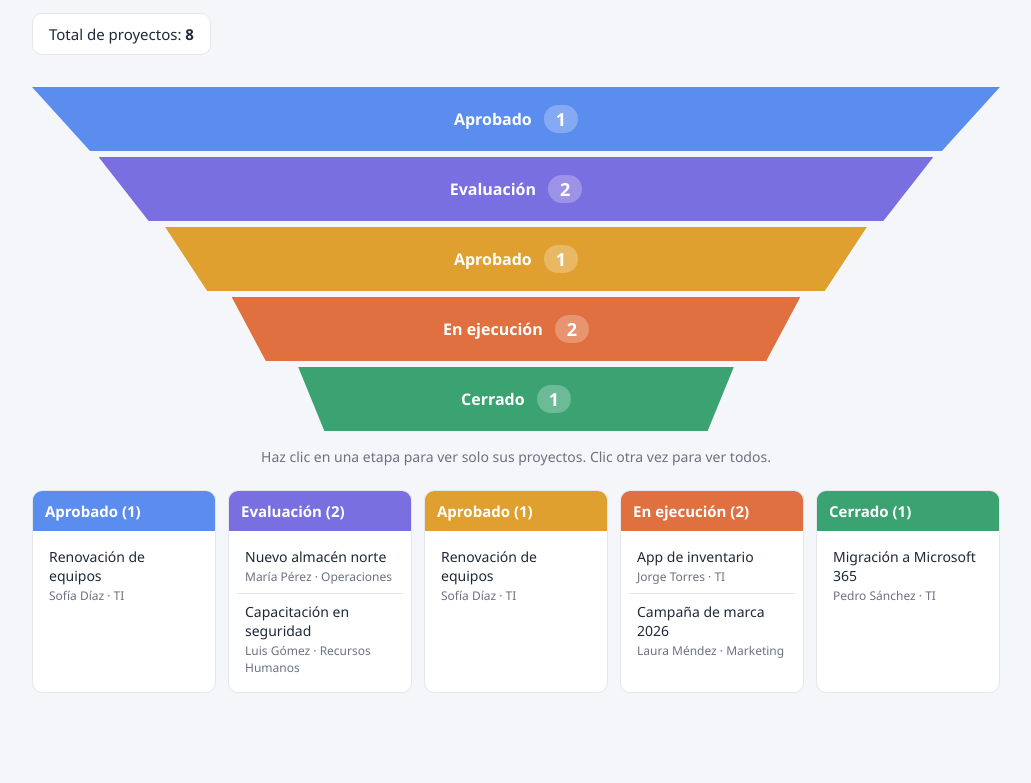
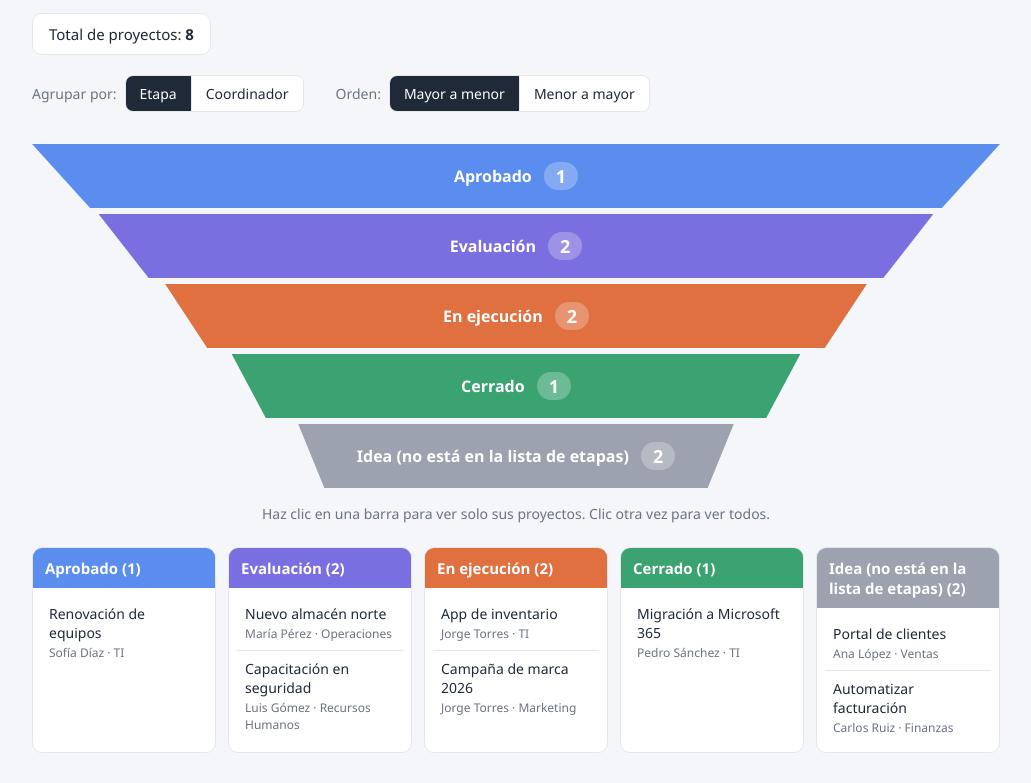
Before and after one commit to j03ystick/embudo-proyectos, a plain HTML site: page index.html in a window 1280 px wide. Shown: the part 91-874 px from the top of the page, without its empty margins (124-1155 px from the left). Before the commit the page ends 832 px from the top, so only its background shows below. Drawn offline with Linux system fonts and the light colour scheme.

Commit message:
Agrupar por coordinador y opción de orden menor a mayor
Co-Authored-By: Claude Opus 5.5 <noreply@anthropic.com>
Claude-Session: https://claude.ai/code/session_011er59V5xDp6kz6p5GaXmLf

```diff
--- a/index.html
+++ b/index.html
@@ -14,27 +14,52 @@
       <div class="resumen" id="resumen"></div>
     </header>
 
+    <!-- Botones para elegir cómo agrupar y en qué orden -->
+    <div class="controles">
+      <div class="control">
+        <span class="etiqueta">Agrupar por:</span>
+        <div class="botones" id="botonesAgrupar"></div>
+      </div>
+      <div class="control">
+        <span class="etiqueta">Orden:</span>
+        <div class="botones" id="botonesOrden">
+          <button data-orden="mayor">Mayor a menor</button>
+          <button data-orden="menor">Menor a mayor</button>
+        </div>
+      </div>
+    </div>
+
     <!-- Aquí se dibuja el embudo -->
     <div class="embudo" id="embudo"></div>
-    <p class="ayuda">Haz clic en una etapa para ver solo sus proyectos. Clic otra vez para ver todos.</p>
+    <p class="ayuda">Haz clic en una barra para ver solo sus proyectos. Clic otra vez para ver todos.</p>
 
     <!-- Aquí se dibujan las listas de proyectos -->
     <div class="listas" id="listas"></div>
   </div>
 
   <script>
+    // Colores que se usan cuando el grupo no tiene color propio (por ejemplo, cada coordinador)
+    var PALETA = ["#5B8DEF", "#7A6FE0", "#E0A030", "#E07040", "#3BA272", "#D45087", "#2CA6B0", "#8C6D46", "#6B7A8F", "#B85FC2"];
+    var COLOR_SIN_DATO = "#9CA3AF";
+
+    // Lo que el usuario eligió en pantalla
+    var estado = {
+      agruparPor: "etapa",     // campo por el que se agrupa
+      orden: "mayor",          // "mayor" = ancho arriba; "menor" = angosto arriba
+      seleccionado: null       // grupo en el que se hizo clic
+    };
+    var datos = null;
+
     // 1) Leemos los datos del archivo projects.json
     fetch("projects.json?v=" + Date.now())
       .then(function (respuesta) { return respuesta.json(); })
-      .then(dibujar)
+      .then(function (json) { datos = json; iniciar(); })
       .catch(function () {
         document.getElementById("listas").innerHTML =
           '<div class="error">No se pudo leer projects.json. Revisa que el archivo exista y no tenga errores (comas, comillas).</div>';
       });
 
-    var etapaSeleccionada = null;
-
-    function dibujar(datos) {
+    function iniciar() {
       document.getElementById("titulo").textContent = datos.titulo || "Embudo de Proyectos";
       document.title = datos.titulo || "Embudo de Proyectos";
       if (datos.actualizado) {
@@ -43,65 +68,140 @@
       document.getElementById("resumen").innerHTML =
         "Total de proyectos: <strong>" + datos.proyectos.length + "</strong>";
 
-      dibujarEmbudo(datos);
-      dibujarListas(datos);
+      // Botones de "Agrupar por" (salen de "agrupar_por" en projects.json)
+      var opciones = datos.agrupar_por || [{ campo: "etapa", titulo: "Etapa" }];
+      estado.agruparPor = opciones[0].campo;
+      var cont = document.getElementById("botonesAgrupar");
+      opciones.forEach(function (op) {
+        var b = document.createElement("button");
+        b.textContent = op.titulo;
+        b.dataset.campo = op.campo;
+        b.onclick = function () { estado.agruparPor = op.campo; estado.seleccionado = null; dibujarTodo(); };
+        cont.appendChild(b);
+      });
+
+      // Botones de "Orden"
+      document.querySelectorAll("#botonesOrden button").forEach(function (b) {
+        b.onclick = function () { estado.orden = b.dataset.orden; dibujarTodo(); };
+      });
+
+      dibujarTodo();
     }
 
-    // 2) Dibujamos una barra por etapa; cada una es un poco más angosta que la anterior
-    function dibujarEmbudo(datos) {
+    // 2) Armamos los grupos: cada grupo tiene nombre, color y su lista de proyectos
+    function armarGrupos() {
+      var campo = estado.agruparPor;
+      var grupos = [];
+      var porNombre = {};
+
+      function agregarGrupo(nombre, color) {
+        if (porNombre[nombre]) return;              // evita grupos repetidos
+        porNombre[nombre] = { nombre: nombre, color: color, proyectos: [] };
+        grupos.push(porNombre[nombre]);
+      }
+
+      // Si agrupamos por etapa, usamos el orden y colores de "etapas" en projects.json
+      if (campo === "etapa") {
+        (datos.etapas || []).forEach(function (e) { agregarGrupo(e.nombre, e.color); });
+      }
+
+      datos.proyectos.forEach(function (p) {
+        var valor = (p[campo] || "").toString().trim();
+        var nombre = valor || "Sin " + campo;
+        // Una etapa escrita en un proyecto pero que no existe en "etapas" se marca para que se note
+        if (campo === "etapa" && valor && !porNombre[nombre]) nombre = valor + " (no está en la lista de etapas)";
+        agregarGrupo(nombre, null);
+        porNombre[nombre].proyectos.push(p);
+      });
+
+      if (campo === "etapa") {
+        // Las etapas mantienen su orden; "menor a mayor" las pone al revés
+        if (estado.orden === "menor") grupos.reverse();
+      } else {
+        // Otros campos (coordinador, etc.) se ordenan por cantidad de proyectos
+        grupos.sort(function (a, b) {
+          var dif = b.proyectos.length - a.proyectos.length;
+          if (estado.orden === "menor") dif = -dif;
+          return dif !== 0 ? dif : a.nombre.localeCompare(b.nombre, "es");
+        });
+      }
+
+      // Colores para los grupos que no tienen uno propio
+      var i = 0;
+      grupos.forEach(function (g) {
+        if (!g.color) g.color = /^Sin |no está en la lista/.test(g.nombre) ? COLOR_SIN_DATO : PALETA[i++ % PALETA.length];
+      });
+      return grupos;
+    }
+
+    function dibujarTodo() {
+      document.querySelectorAll("#botonesAgrupar button").forEach(function (b) {
+        b.classList.toggle("activo", b.dataset.campo === estado.agruparPor);
+      });
+      document.querySelectorAll("#botonesOrden button").forEach(function (b) {
+        b.classList.toggle("activo", b.dataset.orden === estado.orden);
+      });
+      var grupos = armarGrupos();
+      dibujarEmbudo(grupos);
+      dibujarListas(grupos);
+    }
+
+    // 3) Una barra por grupo; en "mayor a menor" la de arriba es la más ancha
+    function dibujarEmbudo(grupos) {
       var embudo = document.getElementById("embudo");
       embudo.innerHTML = "";
-      var total = datos.etapas.length;
+      var total = grupos.length;
 
-      datos.etapas.forEach(function (etapa, i) {
-        var cantidad = datos.proyectos.filter(function (p) { return p.etapa === etapa.nombre; }).length;
-        var ancho = 100 - (i * (55 / Math.max(total - 1, 1)));   // de 100% a 45%
+      grupos.forEach(function (g, i) {
+        var paso = 55 / Math.max(total - 1, 1);
+        var ancho = estado.orden === "mayor" ? 100 - i * paso : 45 + i * paso;   // entre 45% y 100%
 
         var barra = document.createElement("button");
         barra.className = "etapa";
-        if (etapaSeleccionada && etapaSeleccionada !== etapa.nombre) barra.classList.add("apagada");
+        if (estado.orden === "menor") barra.classList.add("invertida");
+        if (estado.seleccionado && estado.seleccionado !== g.nombre) barra.classList.add("apagada");
         barra.style.width = ancho + "%";
-        barra.style.background = etapa.color;
-        barra.innerHTML = '<span class="nombre"></span><span class="cantidad">' + cantidad + "</span>";
-        barra.querySelector(".nombre").textContent = etapa.nombre;
+        barra.style.background = g.color;
+        barra.innerHTML = '<span class="nombre"></span><span class="cantidad">' + g.proyectos.length + "</span>";
+        barra.querySelector(".nombre").textContent = g.nombre;
 
         barra.onclick = function () {
-          etapaSeleccionada = (etapaSeleccionada === etapa.nombre) ? null : etapa.nombre;
-          dibujarEmbudo(datos);
-          dibujarListas(datos);
+          estado.seleccionado = (estado.seleccionado === g.nombre) ? null : g.nombre;
+          dibujarTodo();
         };
         embudo.appendChild(barra);
       });
     }
 
-    // 3) Debajo, una columna por etapa con la lista de sus proyectos
-    function dibujarListas(datos) {
+    // 4) Debajo, una columna por grupo con la lista de sus proyectos
+    function dibujarListas(grupos) {
       var listas = document.getElementById("listas");
       listas.innerHTML = "";
+      // En cada proyecto mostramos los datos que NO son el campo por el que agrupamos
+      var otros = ["etapa", "coordinador", "area"].filter(function (c) { return c !== estado.agruparPor; });
 
-      datos.etapas.forEach(function (etapa) {
-        if (etapaSeleccionada && etapaSeleccionada !== etapa.nombre) return;
+      grupos.forEach(function (g) {
+        if (estado.seleccionado && estado.seleccionado !== g.nombre) return;
 
-        var proyectos = datos.proyectos.filter(function (p) { return p.etapa === etapa.nombre; });
         var columna = document.createElement("div");
         columna.className = "columna";
 
         var titulo = document.createElement("h2");
-        titulo.style.background = etapa.color;
-        titulo.textContent = etapa.nombre + " (" + proyectos.length + ")";
+        titulo.style.background = g.color;
+        titulo.textContent = g.nombre + " (" + g.proyectos.length + ")";
         columna.appendChild(titulo);
 
         var lista = document.createElement("ul");
-        if (proyectos.length === 0) {
+        if (g.proyectos.length === 0) {
           lista.innerHTML = '<li class="vacio">Sin proyectos</li>';
         }
-        proyectos.forEach(function (p) {
+        g.proyectos.forEach(function (p) {
           var item = document.createElement("li");
           var nombre = document.createElement("div");
           nombre.textContent = p.nombre;
           var detalle = document.createElement("div");
           detalle.className = "detalle";
-          detalle.textContent = [p.responsable, p.area].filter(Boolean).join(" · ");
+          detalle.textContent = otros.map(function (c) { return p[c]; }).filter(Boolean).join(" · ");
           item.appendChild(nombre);
           item.appendChild(detalle);
           lista.appendChild(item);
--- a/projects.json
+++ b/projects.json
@@ -1,6 +1,10 @@
 {
   "titulo": "Embudo de Proyectos",
   "actualizado": "2026-11-15",
+  "agrupar_por": [
+    { "campo": "etapa",       "titulo": "Etapa" },
+    { "campo": "coordinador", "titulo": "Coordinador" }
+  ],
   "etapas": [
     { "nombre": "Aprobado",         "color": "#5B8DEF" },
     { "nombre": "Evaluación",   "color": "#7A6FE0" },
@@ -9,13 +13,13 @@
     { "nombre": "Cerrado",      "color": "#3BA272" }
   ],
   "proyectos": [
-    { "nombre": "Portal de clientes",         "etapa": "Idea",         "responsable": "Ana López",     "area": "Ventas" },
-    { "nombre": "Automatizar facturación",    "etapa": "Idea",         "responsable": "Carlos Ruiz",   "area": "Finanzas" },
-    { "nombre": "Nuevo almacén norte",        "etapa": "Evaluación",   "responsable": "María Pérez",   "area": "Operaciones" },
-    { "nombre": "Capacitación en seguridad",  "etapa": "Evaluación",   "responsable": "Luis Gómez",    "area": "Recursos Humanos" },
-    { "nombre": "Renovación de equipos",      "etapa": "Aprobado",     "responsable": "Sofía Díaz",    "area": "TI" },
-    { "nombre": "App de inventario",          "etapa": "En ejecución", "responsable": "Jorge Torres",  "area": "TI" },
-    { "nombre": "Campaña de marca 2026",      "etapa": "En ejecución", "responsable": "Laura Méndez",  "area": "Marketing" },
-    { "nombre": "Migración a Microsoft 365",  "etapa": "Cerrado",      "responsable": "Pedro Sánchez", "area": "TI" }
+    { "nombre": "Portal de clientes",         "etapa": "Idea",         "coordinador": "Ana López",     "area": "Ventas" },
+    { "nombre": "Automatizar facturación",    "etapa": "Idea",         "coordinador": "Carlos Ruiz",   "area": "Finanzas" },
+    { "nombre": "Nuevo almacén norte",        "etapa": "Evaluación",   "coordinador": "María Pérez",   "area": "Operaciones" },
+    { "nombre": "Capacitación en seguridad",  "etapa": "Evaluación",   "coordinador": "Luis Gómez",    "area": "Recursos Humanos" },
+    { "nombre": "Renovación de equipos",      "etapa": "Aprobado",     "coordinador": "Sofía Díaz",    "area": "TI" },
+    { "nombre": "App de inventario",          "etapa": "En ejecución", "coordinador": "Jorge Torres",  "area": "TI" },
+    { "nombre": "Campaña de marca 2026",      "etapa": "En ejecución", "coordinador": "Jorge Torres",  "area": "Marketing" },
+    { "nombre": "Migración a Microsoft 365",  "etapa": "Cerrado",      "coordinador": "Pedro Sánchez", "area": "TI" }
   ]
 }
--- a/styles.css
+++ b/styles.css
@@ -36,6 +36,34 @@ header p  { margin: 0; color: var(--texto-suave); }
   font-size: 15px;
 }
 
+/* ===== Controles (agrupar y orden) ===== */
+.controles {
+  margin-top: 20px;
+  display: flex;
+  flex-wrap: wrap;
+  gap: 16px 32px;
+}
+.control { display: flex; align-items: center; gap: 8px; flex-wrap: wrap; }
+.control .etiqueta { font-size: 14px; color: var(--texto-suave); }
+.botones {
+  display: inline-flex;
+  background: var(--tarjeta);
+  border: 1px solid var(--borde);
+  border-radius: 8px;
+  overflow: hidden;
+}
+.botones button {
+  border: none;
+  background: transparent;
+  padding: 8px 14px;
+  font-family: inherit;
+  font-size: 14px;
+  cursor: pointer;
+  color: var(--texto);
+}
+.botones button + button { border-left: 1px solid var(--borde); }
+.botones button.activo { background: #1f2937; color: #fff; }
+
 /* ===== El embudo ===== */
 .embudo {
   margin: 32px auto;
@@ -60,6 +88,11 @@ header p  { margin: 0; color: var(--texto-suave); }
   /* Recorta los lados en diagonal para dar forma de embudo */
   clip-path: polygon(0 0, 100% 0, 94% 100%, 6% 100%);
   transition: transform .15s, opacity .15s;
+}
+
+.etapa.invertida {
+  /* Embudo al revés: angosto arriba, ancho abajo */
+  clip-path: polygon(6% 0, 94% 0, 100% 100%, 0 100%);
 }
 
 .etapa:hover { transform: scale(1.02); }
```
